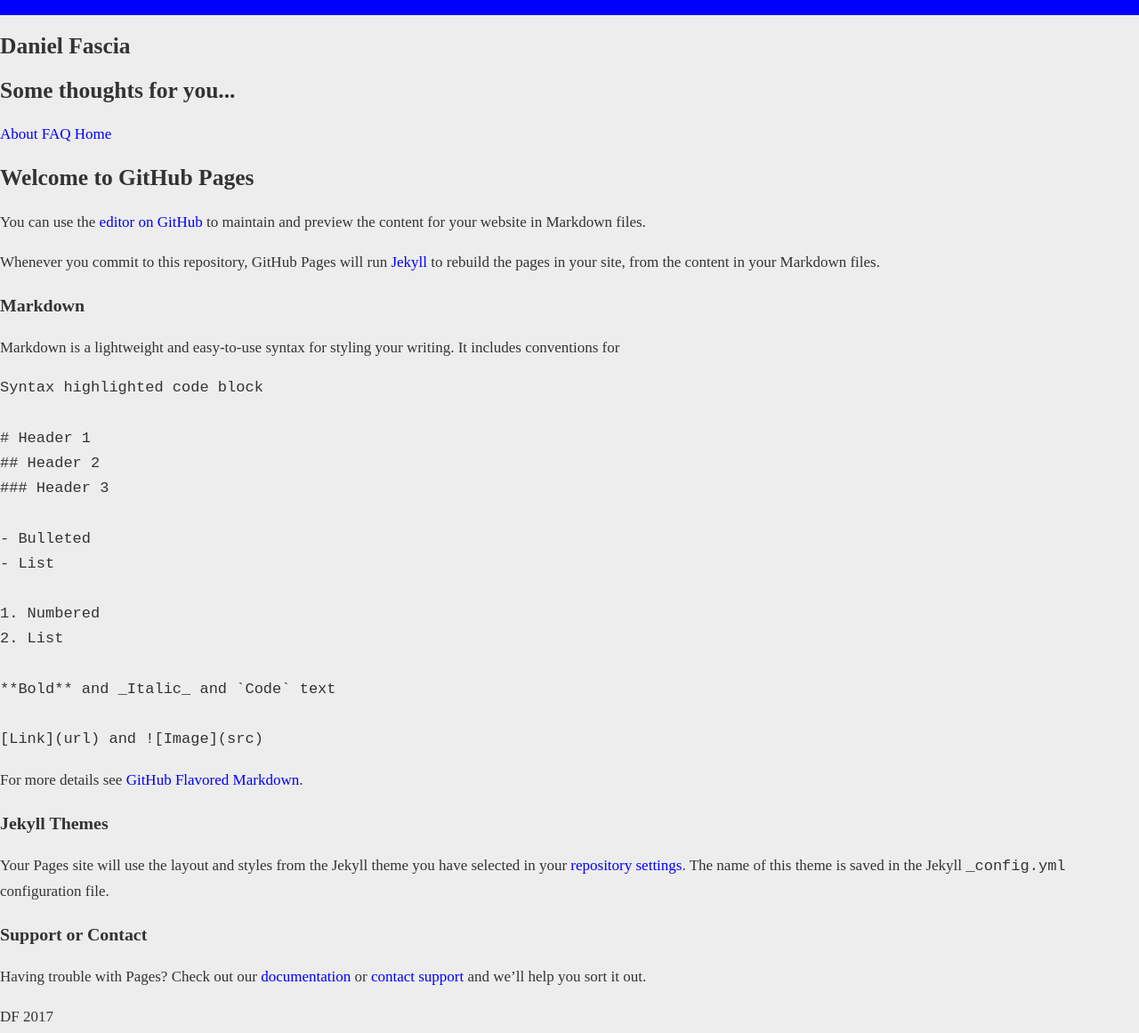
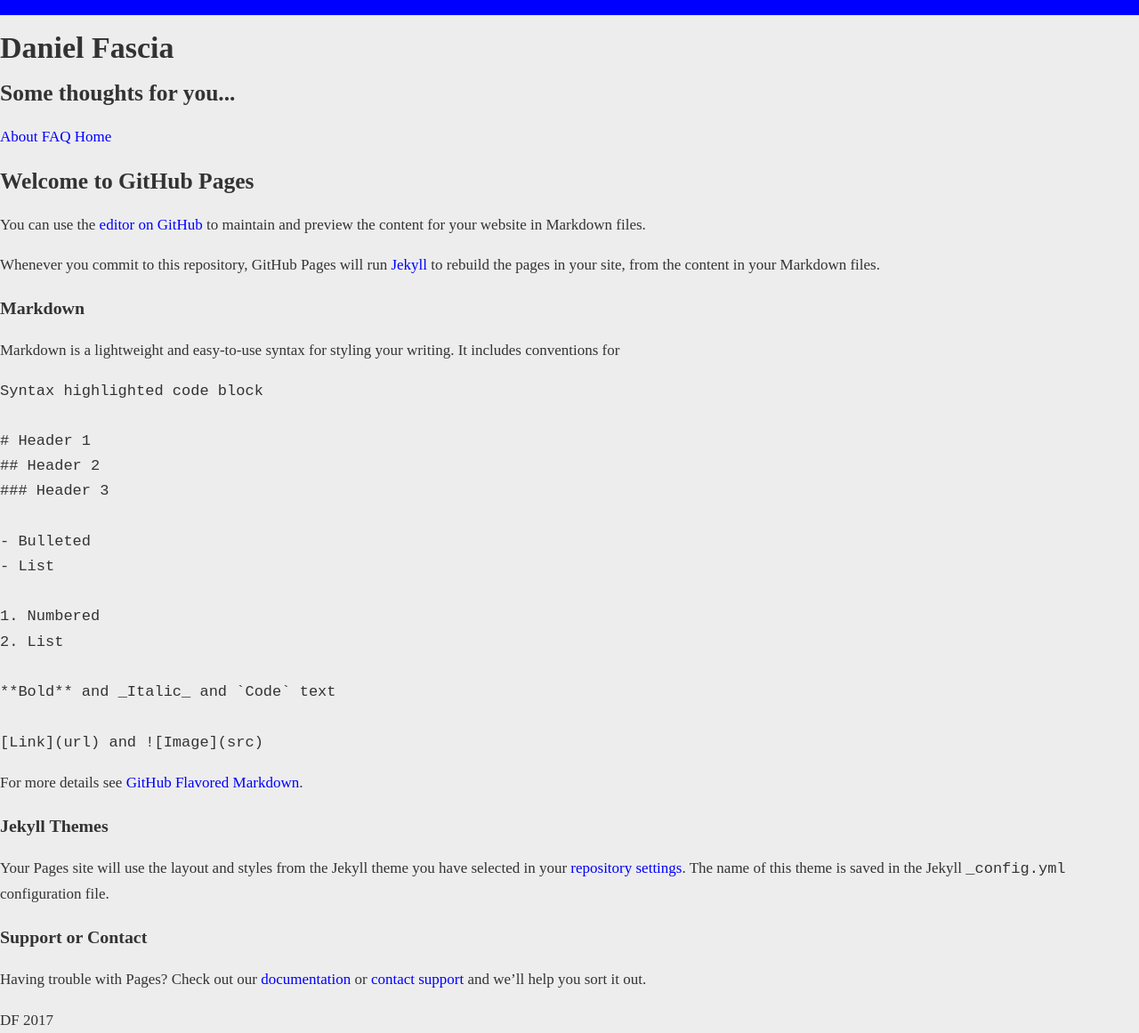
Before and after one commit to danfascia/danfascia.github.io, a Jekyll site: the page built from index.md, in a window 1280 px wide. Shown: the whole page at 89% size. Built offline with Jekyll 4.4.1, drawn with Linux system fonts in a browser that asks for light colours; our own code applies the rules of GitHub Pages for plain Markdown files.

Commit message:
Update default.html

```diff
--- a/_layouts/default.html
+++ b/_layouts/default.html
@@ -1,38 +1,33 @@
 <!DOCTYPE html>
-<html lang="{{ site.lang | default: "en-US" }}">
+<html lang="{{ site.lang | default: "en-GB" }}">
   <head>
     <meta charset="UTF-8">
     <title>{% if page.title %}{{ page.title }} | {% endif %}{{ site.title | default: site.github.repository_name }} by {{ site.github.owner_name }}</title>
     <meta name="description" content="{{ page.description | default: site.description | default: site.github.project_tagline }}"/>
     <meta name="viewport" content="width=device-width, initial-scale=1">
-    <meta name="theme-color" content="#157878">
+
     <link href="https://fonts.googleapis.com/css?family=Lato:400,400i,700" rel="stylesheet">
     <link rel="stylesheet" href="{{ '/assets/css/style.css?v=' | append: site.github.build_revision | relative_url }}">
+
   </head>
   <body>
-    <section class="page-header">
-      <h1 class="project-name">{{ site.title | default: site.github.repository_name }}</h1>
-      <h2 class="project-tagline">{{ site.description | default: site.github.project_tagline }}</h2>
-      {% if site.github.is_project_page %}
-        <a href="{{ site.github.repository_url }}" class="btn">View on GitHub</a>
-      {% endif %}
-      {% if site.show_downloads %}
-        <a href="{{ site.github.zip_url }}" class="btn">Download .zip</a>
-        <a href="{{ site.github.tar_url }}" class="btn">Download .tar.gz</a>
-      {% endif %}
+    <header>
+      <div class="site-branding">
+        <h1 class="site-title">{{ site.title }}</h1>
+        <h2 class="site-description">{{ site.description }}</h2>
+      </div>
 
+      <nav class="site-navigation">
       {% for page in site.pages %}
       	<a href="{{ page.url }}">{{ page.title }}</a>
       {% endfor %}
-    </section>
+      </nav>
+    </header>
 
     <section class="main-content">
       {{ content }}
 
       <footer class="site-footer">
-        {% if site.github.is_project_page %}
-          <span class="site-footer-owner"><a href="{{ site.github.repository_url }}">{{ site.github.repository_name }}</a> is maintained by <a href="{{ site.github.owner_url }}">{{ site.github.owner_name }}</a>.</span>
-        {% endif %}
         <span class="site-footer-credits">DF 2017</span>
       </footer>
     </section>
```
